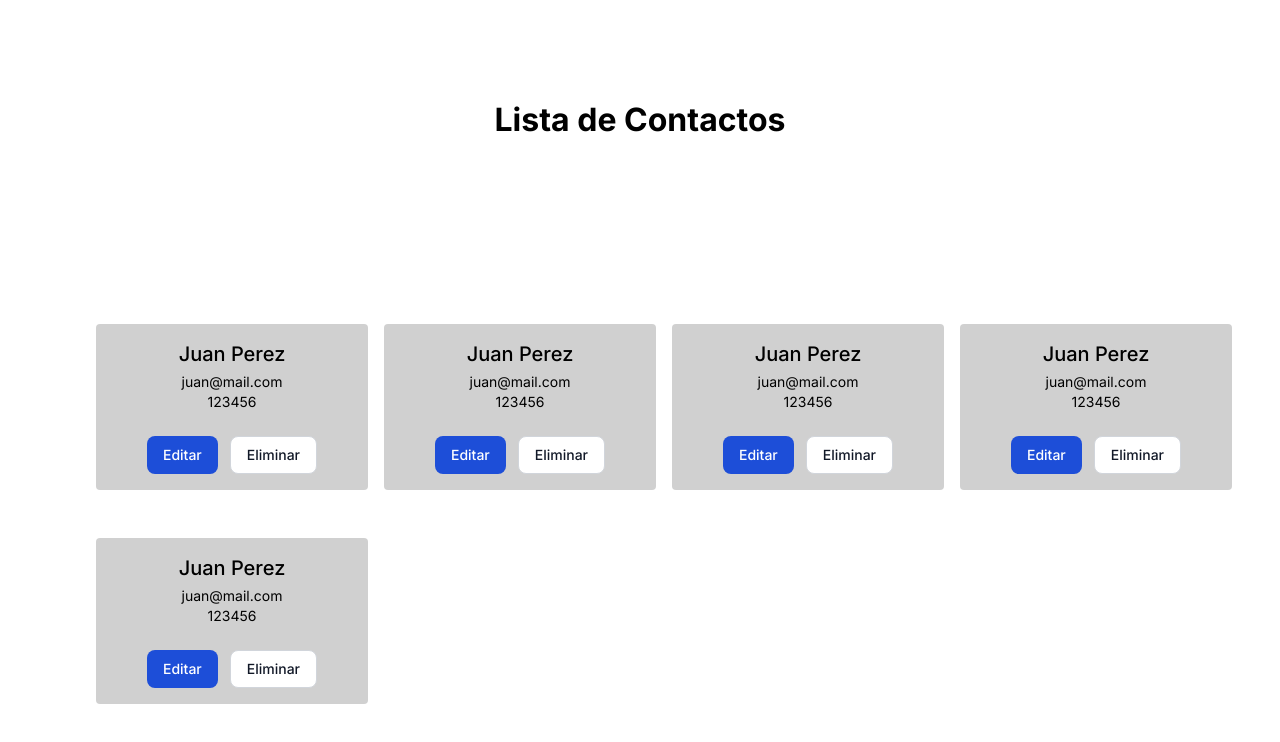
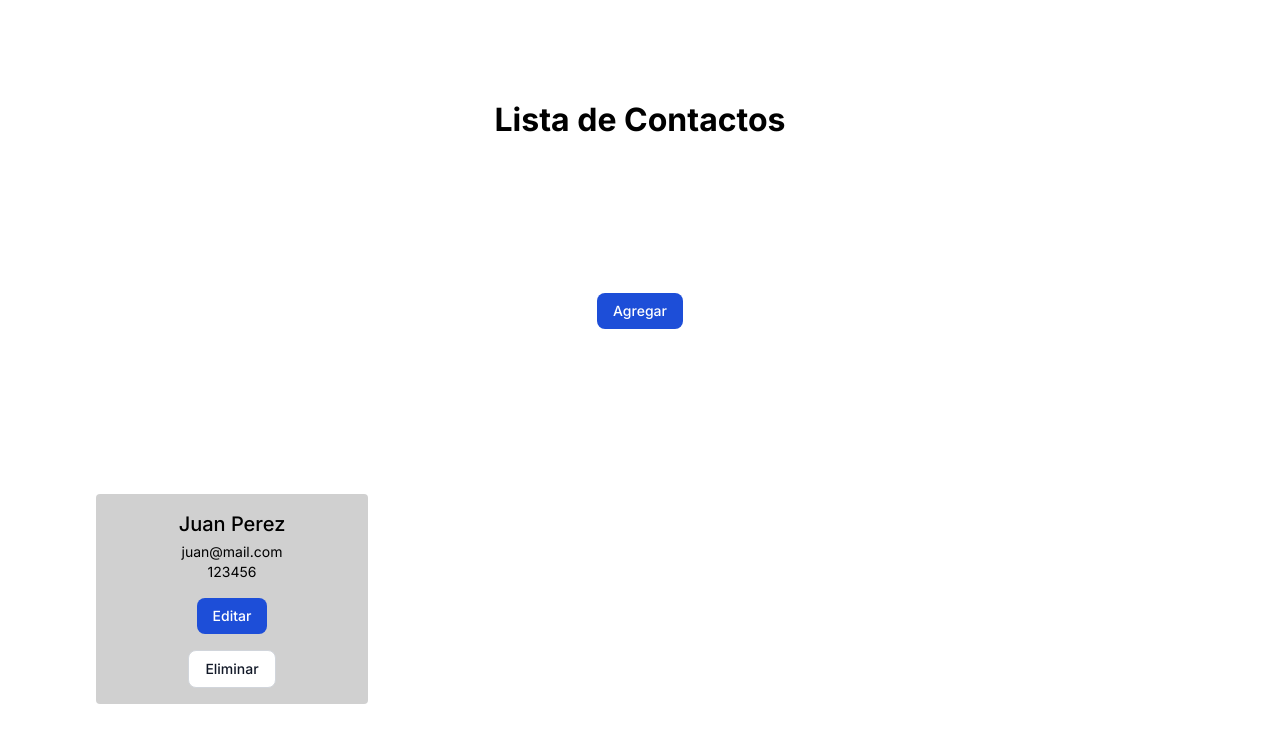
Before and after one commit to luisamlopez/crud-nextjs, a Next.js app: page / in a window 1280 px wide. Shown: the top 742 px of the page. Built offline with nearby package versions, Linux system fonts and the light colour scheme.

Commit message:
Add form and modal

```diff
--- a/src/components/Contact.tsx
+++ b/src/components/Contact.tsx
@@ -1,18 +1,23 @@
+import { useState } from "react";
 import style from "../styles/Contact.module.css";
+import Modal from "./Modal";
 
 export interface ContactProps {
   name: string;
   email: string;
   phone: string;
+  editing?: boolean;
 }
 
-export default function Contact({ name, email, phone }: ContactProps) {
+export default function Contact({ name, email, phone, editing }: ContactProps) {
+  const [showModal, setShowModal] = useState(false);
   return (
     <div className={style.cardHolder}>
       <div className={style.cardInfo}>
         <h5 className="mb-1 text-xl font-medium text-black-900 dark:text-black">
           {name}
         </h5>
+
         <span className="text-sm text-black-500 dark:text-black-400">
           {email}
         </span>
@@ -20,13 +25,14 @@ export default function Contact({ name, email, phone }: ContactProps) {
           {phone}
         </span>
       </div>
-      <div className="flex mt-4 space-x-3 md:mt-6">
-        <a
-          href="#"
+      <div className={style.buttons}>
+        <button
+          type="button"
           className="inline-flex items-center px-4 py-2 text-sm font-medium text-center text-white bg-blue-700 rounded-lg hover:bg-blue-800 focus:ring-4 focus:outline-none focus:ring-blue-300 dark:bg-blue-600 dark:hover:bg-blue-700 dark:focus:ring-blue-800"
+          onClick={() => setShowModal(true)}
         >
           Editar
-        </a>
+        </button>
         <a
           href="#"
           className="inline-flex items-center px-4 py-2 text-sm font-medium text-center text-gray-900 bg-white border border-gray-300 rounded-lg hover:bg-gray-100 focus:ring-4 focus:outline-none focus:ring-gray-200 dark:bg-gray-800 dark:text-white dark:border-gray-600 dark:hover:bg-gray-700 dark:hover:border-gray-700 dark:focus:ring-gray-700"
@@ -34,6 +40,16 @@ export default function Contact({ name, email, phone }: ContactProps) {
           Eliminar
         </a>
       </div>
+      <Modal
+        isVisible={showModal}
+        onClose={() => {
+          setShowModal(false);
+        }}
+        isEditing={true}
+        name={name}
+        email={email}
+        phone={phone}
+      />
     </div>
   );
 }
--- /dev/null
+++ b/src/components/Form.tsx
@@ -0,0 +1,96 @@
+export interface FormProps {
+  name?: string;
+  email?: string;
+  phone?: string;
+  isEditing: boolean;
+}
+
+export default function Form(props: FormProps) {
+  return (
+    <div className="bg-white p-2 rounded">
+      <h2 className="text-xl font-bold mb-2">
+        {props.isEditing ? "Editar Contacto" : "Agregar Contacto"}
+      </h2>
+      <div className="mb-2">
+        <label
+          className="block text-gray-700 text-sm font-bold mb-2"
+          htmlFor="name"
+        >
+          Nombre
+        </label>
+        <input
+          className="shadow appearance-none border rounded w-full py-2 px-3 text-gray-700 leading-tight focus:outline-none focus:shadow-outline"
+          defaultValue={props.name}
+          id="name"
+          type="text"
+          placeholder="Nombre"
+          //   value={props.name ? props.name : ""}
+        />
+      </div>
+      <div className="mb-2">
+        <label
+          className="block text-gray-700 text-sm font-bold mb-2"
+          htmlFor="email"
+        >
+          Correo
+        </label>
+        <input
+          className="shadow appearance-none border rounded w-full py-2 px-3 text-gray-700 leading-tight focus:outline-none focus:shadow-outline"
+          defaultValue={props.email}
+          id="email"
+          type="email"
+          placeholder="Correo"
+        />
+      </div>
+      <div className="mb-2">
+        <label
+          className="block text-gray-700 text-sm font-bold mb-2"
+          htmlFor="phone"
+        >
+          Teléfono
+        </label>
+        <input
+          className="shadow appearance-none border rounded w-full py-2 px-3 text-gray-700 leading-tight focus:outline-none focus:shadow-outline"
+          defaultValue={props.phone}
+          id="phone"
+          type="tel"
+          placeholder="Teléfono"
+        />
+      </div>
+      <div className="flex items-center justify-between">
+        <button
+          className="bg-blue-500 hover:bg-blue-700 text-white font-bold py-2 px-4 rounded focus:outline-none focus:shadow-outline"
+          type="button"
+          onClick={() => {
+            if (!props.isEditing) {
+              const name = (document.getElementById("name") as HTMLInputElement)
+                .value;
+              const email = (
+                document.getElementById("email") as HTMLInputElement
+              ).value;
+              const phone = (
+                document.getElementById("phone") as HTMLInputElement
+              ).value;
+              AgregarContacto(name, email, phone);
+            }
+          }}
+        >
+          {props.isEditing ? "Editar" : "Agregar"}
+        </button>
+      </div>
+    </div>
+  );
+}
+
+function AgregarContacto(name: string, email: string, phone: string) {
+  /* Agrega el contacto al localStorage */
+  const contact = {
+    name,
+    email,
+    phone,
+  };
+  const contacts = JSON.parse(localStorage.getItem("contacts") || "[]");
+  contacts.push(contact);
+  localStorage.setItem("contacts", JSON.stringify(contacts));
+  window.location.reload();
+}
--- /dev/null
+++ b/src/components/Modal.tsx
@@ -0,0 +1,44 @@
+import Form from "./Form";
+
+export interface ModalProps {
+  name?: string;
+  email?: string;
+  phone?: string;
+  isVisible: boolean;
+  onClose: () => void;
+  isEditing: boolean;
+}
+
+export default function Modal(props: ModalProps) {
+  if (!props.isVisible) return null;
+
+  const handleClose = (e: any) => {
+    if (e.target.id === "modal") props.onClose();
+  };
+  return (
+    <div
+      className="fixed inset-0 bg-black bg-opacity-25 background-blur-sm flex justify-center items-center"
+      onClick={handleClose}
+      id="modal"
+    >
+      <div className="w-[600px] flex flex-col">
+        <button
+          className="text-white text-xl place-self-end"
+          onClick={() => {
+            props.onClose();
+          }}
+        >
+          X
+        </button>
+        <div className="bg-white p-2 rounded">
+          <Form
+            name={props.name}
+            email={props.email}
+            phone={props.phone}
+            isEditing={props.isEditing}
+          />
+        </div>
+      </div>
+    </div>
+  );
+}
--- a/src/pages/index.tsx
+++ b/src/pages/index.tsx
@@ -3,10 +3,31 @@ import Image from "next/image";
 import { Inter } from "next/font/google";
 import styles from "@/styles/Home.module.css";
 import Contact from "@/components/Contact";
+import Modal from "@/components/Modal";
+import { useState } from "react";
 
 const inter = Inter({ subsets: ["latin"] });
 
+export type ContactProps = {
+  name: string;
+  email: string;
+  phone: string;
+};
+
 export default function Home() {
+  const [showModal, setShowModal] = useState(false);
+  if (typeof window !== "undefined") {
+    // Perform localStorage action
+    const item = localStorage.getItem("key");
+  }
+  var contacts: ContactProps[];
+  if (localStorage.getItem("contacts") == null) {
+    contacts = [];
+    localStorage.setItem("contacts", JSON.stringify(contacts));
+  } else {
+    contacts = JSON.parse(localStorage.getItem("contacts")!);
+  }
+
   return (
     <>
       <Head>
@@ -17,12 +38,30 @@ export default function Home() {
       </Head>
       <main className={`${styles.main} ${inter.className}`}>
         <h1> Lista de Contactos </h1>
+        <button
+          type="button"
+          className="inline-flex items-center px-4 py-2 text-sm font-medium text-center text-white bg-blue-700 rounded-lg hover:bg-blue-800 focus:ring-4 focus:outline-none focus:ring-blue-300 dark:bg-blue-600 dark:hover:bg-blue-700 dark:focus:ring-blue-800"
+          onClick={() => setShowModal(true)}
+        >
+          Agregar
+        </button>
+        <Modal
+          isVisible={showModal}
+          onClose={() => {
+            setShowModal(false);
+          }}
+          isEditing={false}
+        />
         <div className={styles.grid}>
           <Contact name="Juan Perez" email="juan@mail.com" phone="123456" />
-          <Contact name="Juan Perez" email="juan@mail.com" phone="123456" />
-          <Contact name="Juan Perez" email="juan@mail.com" phone="123456" />
-          <Contact name="Juan Perez" email="juan@mail.com" phone="123456" />
-          <Contact name="Juan Perez" email="juan@mail.com" phone="123456" />
+          {contacts.map((contact, i) => (
+            <Contact
+              name={contact.name}
+              email={contact.email}
+              phone={contact.phone}
+              key={i}
+            />
+          ))}
         </div>
       </main>
     </>
--- a/src/styles/Contact.module.css
+++ b/src/styles/Contact.module.css
@@ -17,3 +17,22 @@
   flex-direction: column;
   color: black;
 }
+
+.buttons {
+  display: flex;
+  justify-content: center;
+  align-items: center;
+  flex-direction: row;
+  margin-top: 1rem;
+  gap: 1rem;
+}
+
+@media screen and (min-width: 768px) {
+  .cardHolder {
+    width: 100%;
+  }
+
+  .buttons {
+    flex-direction: column;
+  }
+}
```
